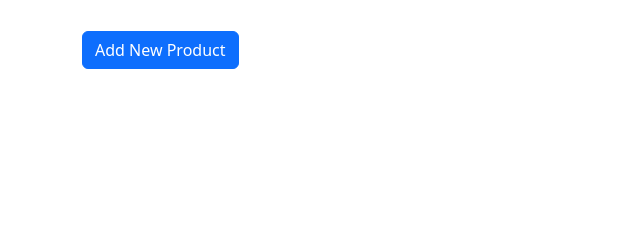
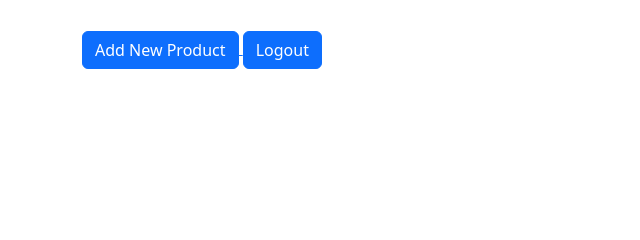
Before and after one commit to Haramchu/shopping-list, a Django app: template main/templates/main.html in a window 1280 px wide. Shown: the part 267-507 px from the top of the page, without its empty margins (0-640 px from the left). Run offline with Django 4.2, Linux system fonts and the light colour scheme; the template is opened without the code that fills it, so the values that code supplies are empty.

Commit message:
Pengaturan tombol logout

```diff
--- a/main/templates/main.html
+++ b/main/templates/main.html
@@ -9,7 +9,9 @@
         <div class="collapse navbar-collapse" id="navbarNav">
             <ul class="navbar-nav ml-auto">
                 <li class="nav-item">
-                    <a class="nav-link" href="{% url 'main:logout' %}">Logout</a>
+                    <a class="nav-link" href="{% url 'main:logout' %}">
+                        Logout
+                    </a>
                 </li>
             </ul>
         </div>
@@ -62,5 +64,10 @@
                 Add New Product
             </button>
         </a>
+        <a href="{% url 'main:logout' %}">
+            <button class="btn btn-primary">
+                Logout
+            </button>
+        </a>
     </div>
 {% endblock content %}
```
